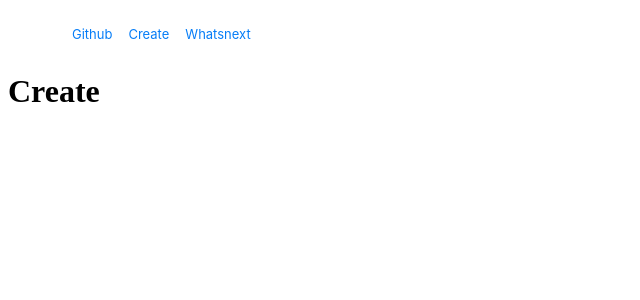
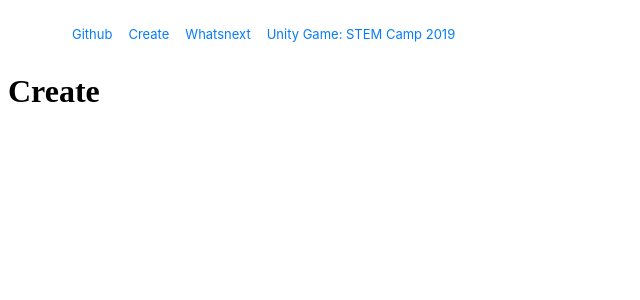
Before and after one commit to platipus25/platipus25.com, a Next.js app: page /create in a window 1280 px wide. Shown: the top 300 px of the page, without its empty margins (0-640 px from the left). Built offline with nearby package versions, Linux system fonts and the light colour scheme.

Commit message:
Fix template

```diff
--- a/components/nav.js
+++ b/components/nav.js
@@ -2,9 +2,10 @@ import React from 'react'
 import Link from 'next/link'
 
 const links = [
-  { href: 'https://github.com/segmentio/create-next-app', label: 'Github' },
+  { href: 'https://github.com/platipus25', label: 'Github' },
   { href: '/create', label: 'Create'},
-  { href: '/whatsnext', label: 'Whatsnext'}
+  { href: '/whatsnext', label: 'Whatsnext'},
+  { href: '/static/STEM%20Camp%202019/index.html', label:'Unity Game: STEM Camp 2019'},
 ].map(link => {
   link.key = `nav-link-${link.href}-${link.label}`
   return link
--- a/pages/index.js
+++ b/pages/index.js
@@ -12,7 +12,7 @@ const Home = () => (
     <div className="body">
       <h1 className="title">Welcome to my website!</h1>
       <p className="description">
-        To get started, edit <code>pages/index.js</code> and save to reload.
+        I do Javascript, Typescript, CSS, some Python, Swift, and Java. I'm also learning C++ and Lisp.
       </p>
     </div>
 
```
